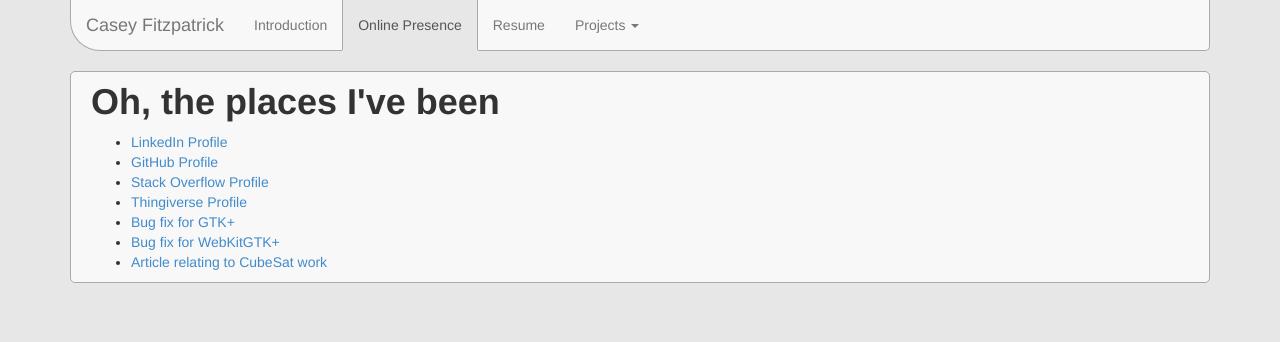
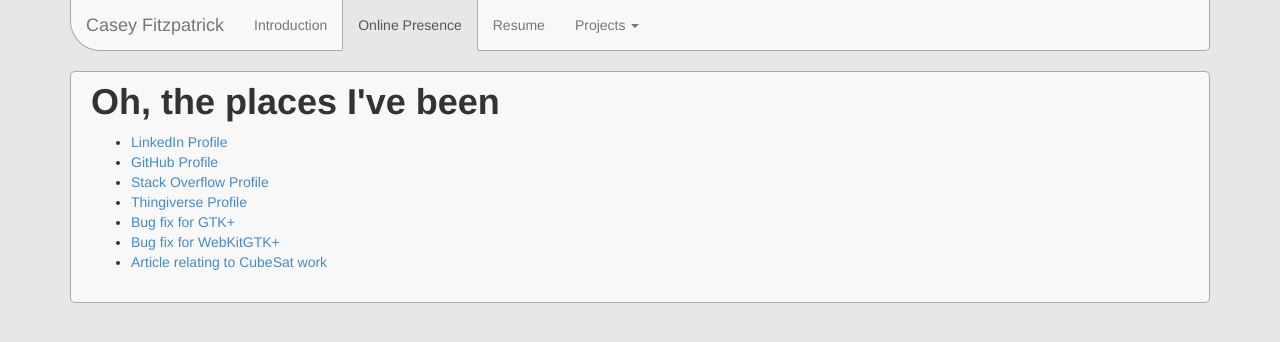
Before and after one commit to kcghost/kcghost.github.io, a Jekyll site: the page built from online_presence.html, in a window 1280 px wide. Shown: the top 342 px of the page. Built offline with Jekyll 4.4.1, drawn with Linux system fonts in a browser that asks for light colours.

Commit message:
spacing fixes

```diff
--- a/assets/css/css.css
+++ b/assets/css/css.css
@@ -1,14 +1,15 @@
 h1,h2,h3,h4,h5,h6 {
 	font-weight: bold;
-}
-
-h1,h2,h3,h4,h5,h6:first-of-type {
-	margin-top: 0px;
 }
 
 img {
 	max-width: 100%;
 	max-height: 100%;
+	border: solid 1px black;
+}
+
+.article h1,h2,h3,h4,h5,h6:first-of-type {
+	margin-top: 0px;
 }
 
 @media screen {
@@ -60,7 +61,6 @@ img {
 		display: block;
 		width: 80%;
 		margin: 15px auto;
-		border: 1px solid black;
 	}
 }
 
--- a/online_presence.html
+++ b/online_presence.html
@@ -1,6 +1,6 @@
 ---
 title: Online Presence
-layout: wrap
+layout: article
 description: A list of web pages that are related to Casey Fitzpatrick
 ---
 <h1>Oh, the places I've been</h1>
```
